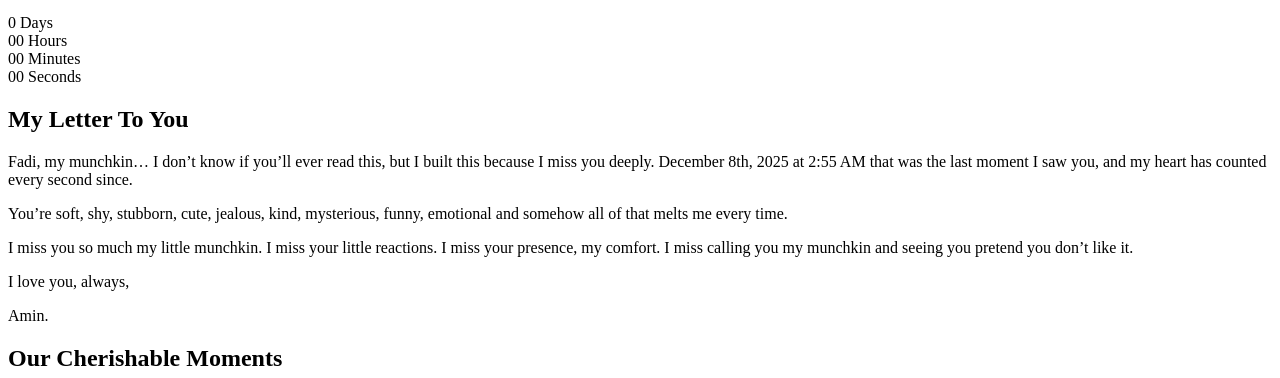
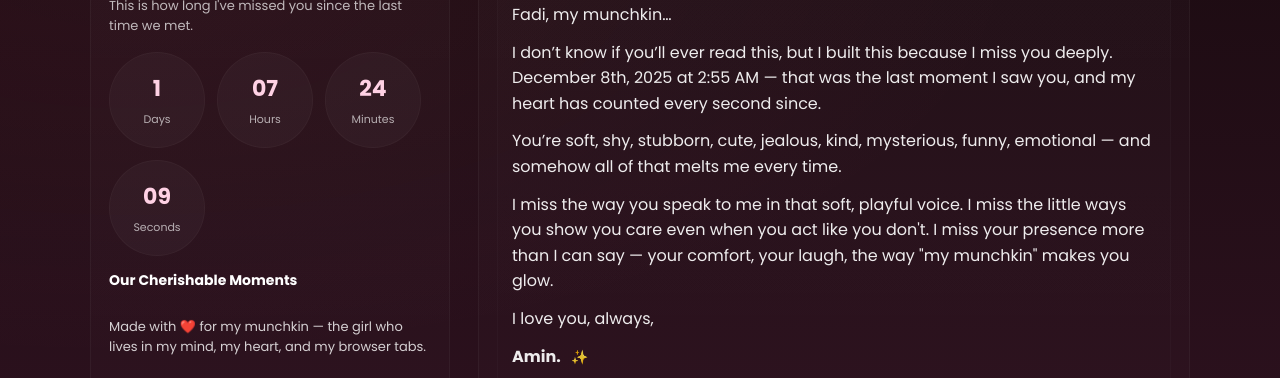
Before and after one commit to cr4zyamin/Ruhi-Ta, a plain HTML site: page index.html in a window 1280 px wide. Shown: the part 100-478 px from the top of the page. Drawn offline with Linux system fonts and the light colour scheme.

Commit message:
Update index.html

```diff
--- a/index.html
+++ b/index.html
@@ -1,89 +1,161 @@
-<!DOCTYPE html>
+<!doctype html>
 <html lang="en">
 <head>
-    <meta charset="UTF-8">
-    <meta name="viewport" content="width=device-width, initial-scale=1.0">
-    <title>For My Munchkin, I Miss You</title>
-    <link rel="stylesheet" href="style.css">
+  <meta charset="utf-8">
+  <meta name="viewport" content="width=device-width,initial-scale=1">
+  <title>For My Munchkin — I Miss You</title>
+  <style>
+    /* --- Simple reset & font --- */
+    @import url('https://fonts.googleapis.com/css2?family=Poppins:wght@300;400;600;700&display=swap');
+    *{box-sizing:border-box}
+    body{font-family:'Poppins',system-ui,-apple-system,Segoe UI,Roboto,Helvetica,Arial; margin:0; background:
+      radial-gradient(900px 400px at 10% 10%, rgba(255,107,136,0.06), transparent),
+      linear-gradient(180deg,#1b0b11,#2f1220); color:#fff; padding:28px;}
+    h1,h2{margin:0 0 10px 0}
+    p{margin:0 0 12px 0; color:rgba(255,255,255,0.92)}
+
+    /* --- layout --- */
+    .container{max-width:1100px;margin:0 auto;display:grid;grid-template-columns:360px 1fr;gap:28px}
+    .panel{background:linear-gradient(180deg, rgba(255,255,255,0.02), rgba(255,255,255,0.01));
+      border-radius:16px;padding:18px;border:1px solid rgba(255,255,255,0.04)}
+    @media(max-width:900px){.container{grid-template-columns:1fr}}
+
+    /* --- Timer left column --- */
+    .hero h1{font-size:26px;color:#ffeef3}
+    .subtitle{color:rgba(255,255,255,0.7);font-size:13px;margin-top:6px}
+    .timer-wrap{display:flex;gap:12px;margin-top:16px;flex-wrap:wrap}
+    .circle{width:96px;height:96px;border-radius:50%;display:flex;flex-direction:column;align-items:center;
+      justify-content:center;background:rgba(255,255,255,0.03);border:1px solid rgba(255,255,255,0.03)}
+    .circle .num{font-weight:700;font-size:22px;color:#ffd1e4}
+    .circle .lbl{font-size:11px;color:rgba(255,255,255,0.65);margin-top:6px}
+
+    /* photos */
+    .photos{margin-top:14px}
+    .photo-row{display:flex;gap:10px;flex-wrap:wrap}
+    .photo-row img{width:78px;height:78px;object-fit:cover;border-radius:10px;border:1px solid rgba(255,255,255,0.06)}
+
+    /* right column */
+    .letter h2{color:#fff;font-size:20px}
+    .card-text{background:linear-gradient(180deg, rgba(255,255,255,0.01), rgba(255,255,255,0.004));
+      padding:14px;border-radius:12px;border:1px solid rgba(255,255,255,0.02);color:rgba(255,255,255,0.94);line-height:1.6}
+
+    /* footer & snap */
+    .footer{margin-top:18px;text-align:center;color:rgba(255,255,255,0.75);font-size:14px}
+    .snap-btn{display:inline-flex;align-items:center;gap:8px;background:linear-gradient(90deg,#b36bff,#ff6bba);
+      color:white;padding:10px 14px;border-radius:12px;text-decoration:none;font-weight:700;margin-top:12px}
+    .snap-btn img{width:20px;height:20px}
+
+    /* tiny sparkle */
+    .spark{display:inline-block;font-size:14px;margin-left:6px;opacity:0.95}
+  </style>
 </head>
 <body>
 
-<div class="hearts"></div>
+  <main class="container" role="main">
+    <!-- LEFT -->
+    <section class="panel">
+      <div class="hero">
+        <h1>For My Munchkin</h1>
+        <div class="subtitle">This is how long I've missed you since the last time we met.</div>
 
-<header class="hero">
-    <h1>For My Munchkin</h1>
-    <p class="subtitle">This is how long I've missed you since the last time we met.</p>
-</header>
+        <div class="timer-wrap" aria-live="polite" aria-atomic="true">
+          <div class="circle"><div class="num" id="days">0</div><div class="lbl">Days</div></div>
+          <div class="circle"><div class="num" id="hours">00</div><div class="lbl">Hours</div></div>
+          <div class="circle"><div class="num" id="minutes">00</div><div class="lbl">Minutes</div></div>
+          <div class="circle"><div class="num" id="seconds">00</div><div class="lbl">Seconds</div></div>
+        </div>
 
-<section class="timer-section">
-    <div class="time-circle">
-        <span id="days">0</span>
-        <label>Days</label>
+        <div class="photos">
+          <h3 style="margin-top:12px;font-size:14px">Our Cherishable Moments</h3>
+          <div class="photo-row" id="photos">
+            <!-- Add your image files in the repo and update src if you want -->
+            <img src="images/photo1.jpg" alt="photo1" onerror="this.style.display='none'">
+            <img src="images/photo2.jpg" alt="photo2" onerror="this.style.display='none'">
+            <img src="images/photo3.jpg" alt="photo3" onerror="this.style.display='none'">
           </div>
-    <div class="time-circle">
-        <span id="hours">00</span>
-        <label>Hours</label>
         </div>
-    <div class="time-circle">
-        <span id="minutes">00</span>
-        <label>Minutes</label>
       </div>
-    <div class="time-circle">
-        <span id="seconds">00</span>
-        <label>Seconds</label>
+
+      <div style="margin-top:12px;color:rgba(255,255,255,0.8);font-size:13px">
+        Made with <span style="color:#ff6b88">❤️</span> for my munchkin — the girl who lives in my mind, my heart, and my browser tabs.
+      </div>
+
+      <div style="margin-top:12px">
+        <a class="snap-btn" id="snapLink" href="#" target="_blank" rel="noopener">
+          <img src="https://upload.wikimedia.org/wikipedia/en/a/ad/Snapchat_logo.svg" alt="snap">Message Me on Snapchat
+        </a>
       </div>
     </section>
 
-<section class="story-card">
+    <!-- RIGHT -->
+    <aside class="panel letter">
       <h2>My Letter To You</h2>
-    <p>
-        Fadi, my munchkin…
-        I don’t know if you’ll ever read this, but I built this because I miss you deeply.
-        December 8th, 2025 at 2:55 AM that was the last moment I saw you, and my heart has counted every second since.
-    </p>
+      <div class="card-text">
+        <p>Fadi, my munchkin…</p>
+        <p>I don’t know if you’ll ever read this, but I built this because I miss you deeply. December 8th, 2025 at 2:55 AM — that was the last moment I saw you, and my heart has counted every second since.</p>
 
-    <p>
-        You’re soft, shy, stubborn, cute, jealous, kind, mysterious, funny, emotional
-        and somehow all of that melts me every time.
-    </p>
+        <p>You’re soft, shy, stubborn, cute, jealous, kind, mysterious, funny, emotional — and somehow all of that melts me every time.</p>
 
-    <p>
-        I miss you so much my little munchkin.
-        I miss your little reactions.
-        I miss your presence, my comfort.
-        I miss calling you my munchkin and seeing you pretend you don’t like it.
-    </p>
+        <p>I miss the way you speak to me in that soft, playful voice. I miss the little ways you show you care even when you act like you don't. I miss your presence more than I can say — your comfort, your laugh, the way "my munchkin" makes you glow.</p>
+
         <p>I love you, always,</p>
-    <p>Amin.</p>
-</section>
+        <p><strong>Amin.</strong> <span class="spark">✨</span></p>
+      </div>
+    </aside>
+  </main>
 
-<section class="photos">
-    <h2>Our Cherishable Moments</h2>
-    <div class="photo-container" id="photoContainer">
+  <footer style="text-align:center;margin-top:18px;color:rgba(255,255,255,0.75);">
+    <small>— Built with love • <span id="simple-note">Always thinking of you</span></small>
+  </footer>
 
-        <img src="/images/IMG_2033.PNG" alt="Me And My Edd">
-        <img src="/images/IMG_6920.JPG" alt="Me And My Edd">
-        <img src="/images/IMG_7852.JPG" alt="Me And My Edd">
-        <img src="/images/1EE6EF79-78D1-4F4B-8D8A-36A196FA56A2.JPG" alt="Me And My Edd">
-        <img src="/images/0E92B8A5-5E86-480E-AC83-448DB5659E67.JPG" alt="Me And My Edd">
-        <img src="/images/IMG_0757.jpg" alt="Me And My Edd">
-        <img src="/images/IMG_0785.JPG" alt="Me And My Edd">
-        <img src="/images/IMG_1081.JPG" alt="Me And My Edd">
-        <img src="/images/IMG_1719.PNG" alt="Me And My Edd">
-        <img src="/images/IMG_1725.PNG" alt="Me And My Edd">
-        <img src="/images/IMG_2684.JPG" alt="Me And My Edd">
+  <script>
+    // ========== CONFIG ==========
+    // last seen: 8 December 2025 at 02:55 (local time)
+    const lastSeen = new Date(2025, 11, 8, 2, 55, 0); // month is 11 (December)
 
-    </div>
-</section>
+    const elDays = document.getElementById('days');
+    const elHours = document.getElementById('hours');
+    const elMinutes = document.getElementById('minutes');
+    const elSeconds = document.getElementById('seconds');
 
-<script src="script.js"></script>
+    function pad(n){ return String(n).padStart(2,'0'); }
+
+    function updateTimer(){
+      const now = new Date();
+      let diff = Math.floor((now - lastSeen) / 1000);
+      if (diff < 0) diff = 0;
+      const days = Math.floor(diff / 86400);
+      diff %= 86400;
+      const hours = Math.floor(diff / 3600);
+      diff %= 3600;
+      const minutes = Math.floor(diff / 60);
+      const seconds = diff % 60;
+
+      elDays.textContent = days.toLocaleString();
+      elHours.textContent = pad(hours);
+      elMinutes.textContent = pad(minutes);
+      elSeconds.textContent = pad(seconds);
+    }
+
+    // run immediately and then every 1s
+    updateTimer();
+    setInterval(updateTimer, 1000);
+
+    // Snap link: replace YOUR_USERNAME with your Snapchat username
+    const snapUsername = 'YOUR_USERNAME'; // <<-- change this
+    const snapLink = document.getElementById('snapLink');
+    if (snapUsername && snapUsername !== 'YOUR_USERNAME'){
+      snapLink.href = 'https://www.snapchat.com/add/' + encodeURIComponent(snapUsername);
+    } else {
+      // if not set, open snapchat profile search as fallback
+      snapLink.href = 'https://www.snapchat.com/';
+    }
+
+    // small safety: if script errors, show console hint
+    window.addEventListener('error', (e) => {
+      console.error('Page error:', e.message, e.filename, e.lineno);
+    });
+  </script>
+
 </body>
 </html>
-<footer class="love-footer">
-    Made with ♥️ for my munchkin the girl who lives in my mind, my heart, and my browser tabs.
-    <br><br>
-    <a href="https://www.snapchat.com/add/aamin8901" class="snap-purple" target="_blank">
-    💬 Message Me on Snapchat
-</a>
-
-</footer>
```
Lines whose indentation alone changed are shown as unchanged.
